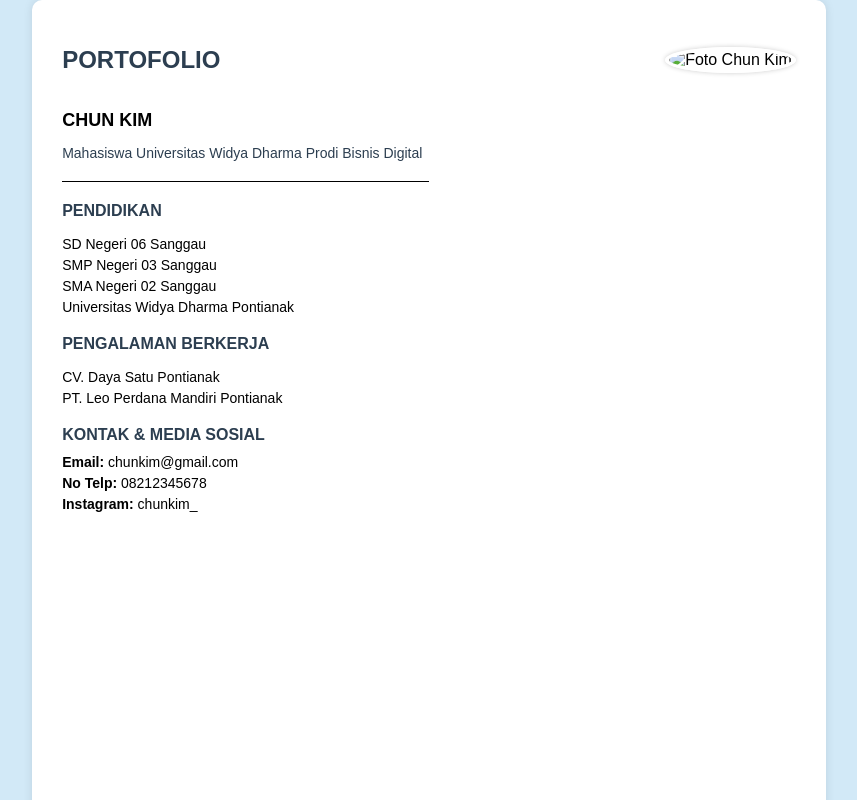
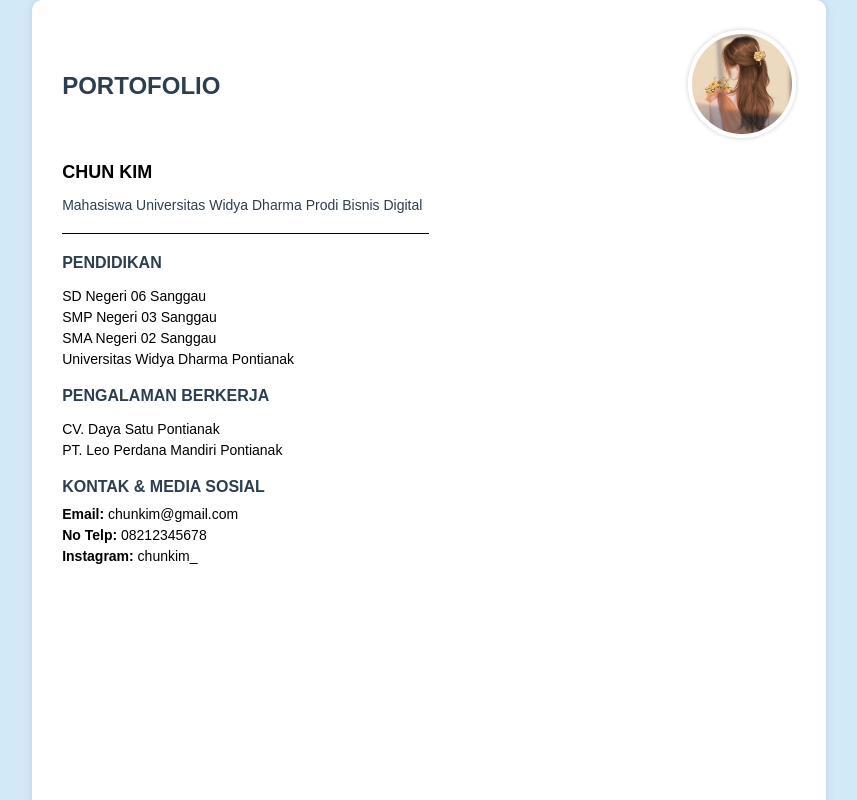
Before and after one commit to chunnkim/chunkim.github.io, a plain HTML site: page index.html in a window 1280 px wide. Shown: the top 800 px of the page, without its empty margins (211-1068 px from the left). Drawn offline with Linux system fonts and the light colour scheme.

Commit message:
Menambahkan foto

```diff
--- a/index.html
+++ b/index.html
@@ -11,7 +11,7 @@
     <div class="header">
       <h1>PORTOFOLIO</h1>
       <div class="photo">
-        <img src="images/foto.png" alt="Foto Chun Kim">
+        <img src="images/foto.jpg" alt="Foto Chun Kim">
       </div>
     </div>
 
```
Also changed, not shown: images/foto.jpg (renamed from images/foto.png.jpg).
